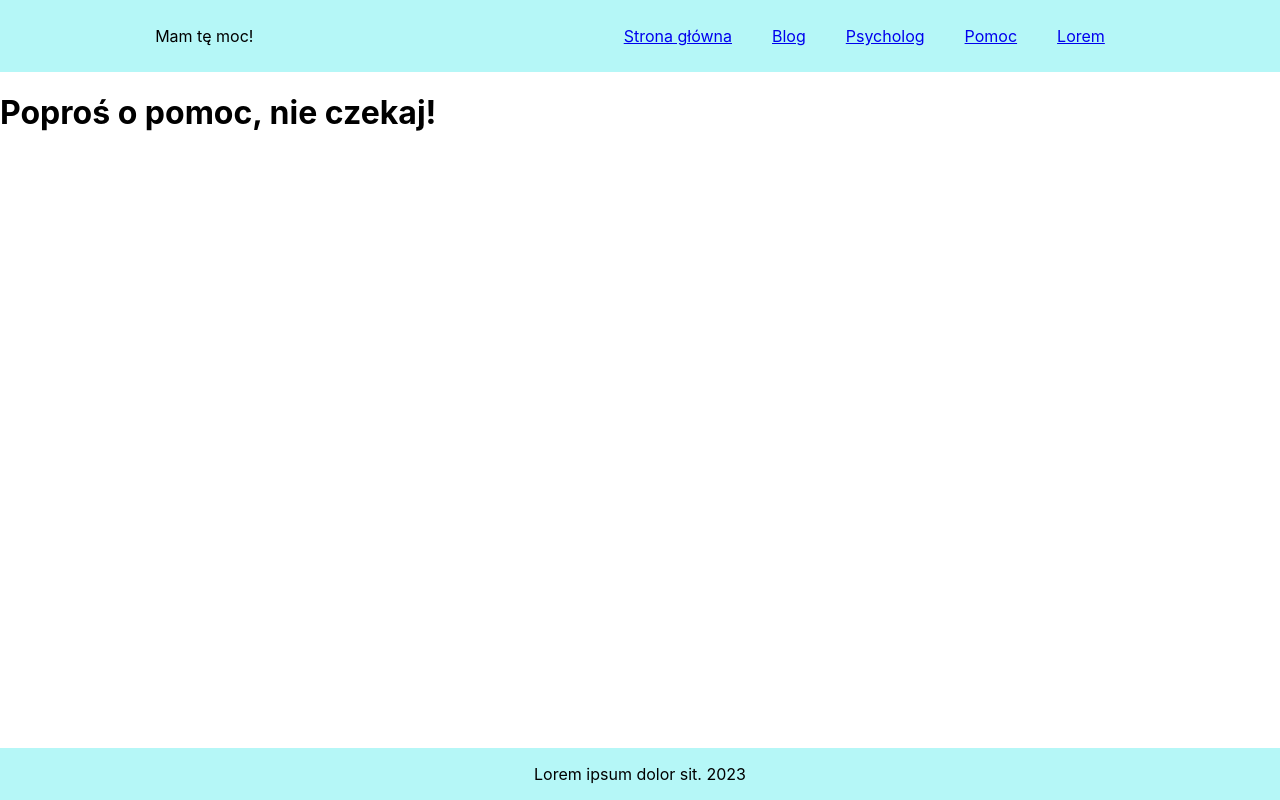
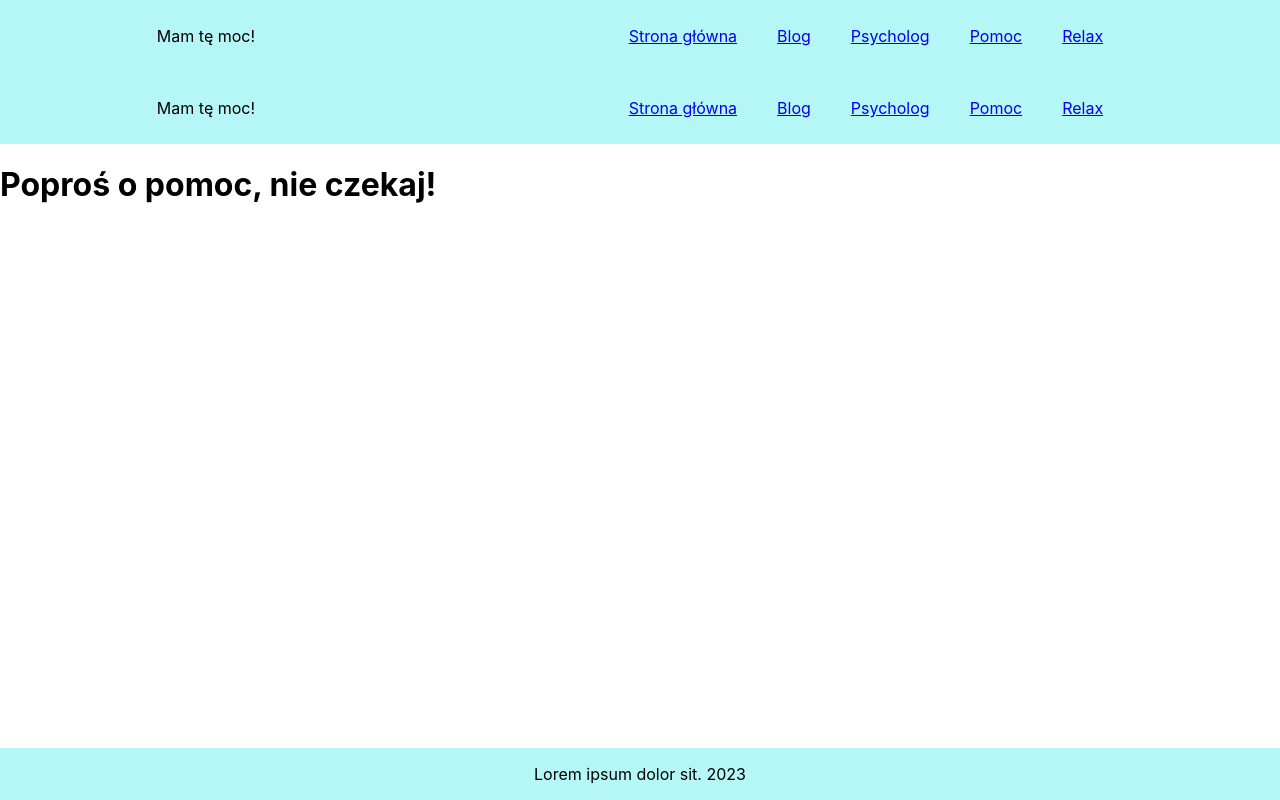
Before and after one commit to Szesz96/Psychology-project, a React (Create React App) app: page /help in a window 1280 px wide. Built offline with nearby package versions, Linux system fonts and the light colour scheme.

Commit message:
changes in App, Navbar, removed 2 duplicated files

```diff
--- a/src/App.css
+++ b/src/App.css
@@ -1,5 +1,13 @@
 :root{
     --main-color: rgb(181, 247, 247);
+}
+
+body {
+    width: 100vw;
+}
+
+body > div {
+    min-height: 100vh;
 }
 
 .navbar {
@@ -22,7 +30,29 @@
 .footer {
     text-align: center;
     width: 100vw;
-    position: absolute;
+    position: fixed;
     bottom: 0;
     background-color: var(--main-color);
 }
+
+
+.section-title {
+    text-align: center;
+    text-decoration: underline;
+}
+
+div.about {
+    text-align: center;
+    padding: 10px 20px;
+}
+
+.section-video {
+    margin: 50px;
+    display: flex;
+    justify-content: space-around;
+}
+
+.single-video {
+    width: 500px;
+    height: 300px;
+}
--- a/src/App.jsx
+++ b/src/App.jsx
@@ -5,16 +5,25 @@ import Blog from './views/Blog'
 import FindPsychologist from './views/FindPsychologist'
 import ErrorSite from './views/ErrorSite'
 import Help from './views/Help';
+import Relax from './views/relax'
 import React from 'react';
+import Navbar from './components/Navbar';
+import Footer from './components/Footer';
 function App() {
   return (
+
+    <>
+      <Navbar />
       <Routes>
         <Route path='/' element={<Main />}/>
         <Route path='blog' element={<Blog />}/>
         <Route path='findpsychologist' element={<FindPsychologist />}/>
         <Route path='help' element={<Help />}/>
+        <Route path='relax' element={<Relax />}/>
         <Route path='*' element={<ErrorSite />}/>
       </Routes>
+      <Footer />
+    </>
   );
 }
 
--- a/src/App2.css
+++ /dev/null
@@ -1,50 +0,0 @@
-:root{
-    --main-color: rgb(181, 247, 247);
-}
-
-.navbar {
-    display: flex;
-    align-items: center;
-    justify-content: space-around;
-    background-color: var(--main-color)
-}
-
-.nav-items ul {
-    list-style: none;
-    display: flex;
-}
-
-.nav-items ul li {
-    padding: 10px 20px;
-    text-decoration: none;
-}
-
-.footer {
-    text-align: center;
-    width: 100vw;
-    position: absolute;
-    bottom: 0;
-    background-color: var(--main-color);
-}
-
-
-.section-title {
-    text-align: center;
-    text-decoration: underline;
-}
-
-div.about {
-    text-align: center;
-    padding: 10px 20px;
-}
-
-.section-video {
-    margin: 50px;
-    display: flex;
-    justify-content: space-around;
-}
-
-.single-video {
-    width: 500px;
-    height: 300px;
-}
--- a/src/components/Navbar.jsx
+++ b/src/components/Navbar.jsx
@@ -21,8 +21,8 @@ const Navbar = () => {
                 <Link to='/help'>
                     <li>Pomoc</li>
                 </Link>
-                <Link>
-                    <li>Lorem</li>
+                <Link to='/relax'>
+                    <li>Relax</li>
                 </Link>
             </ul>
         </div>
```
Also changed, not shown: src/App2.jsx (deleted, +0 -23 lines). Lines whose indentation alone changed are shown as unchanged.
